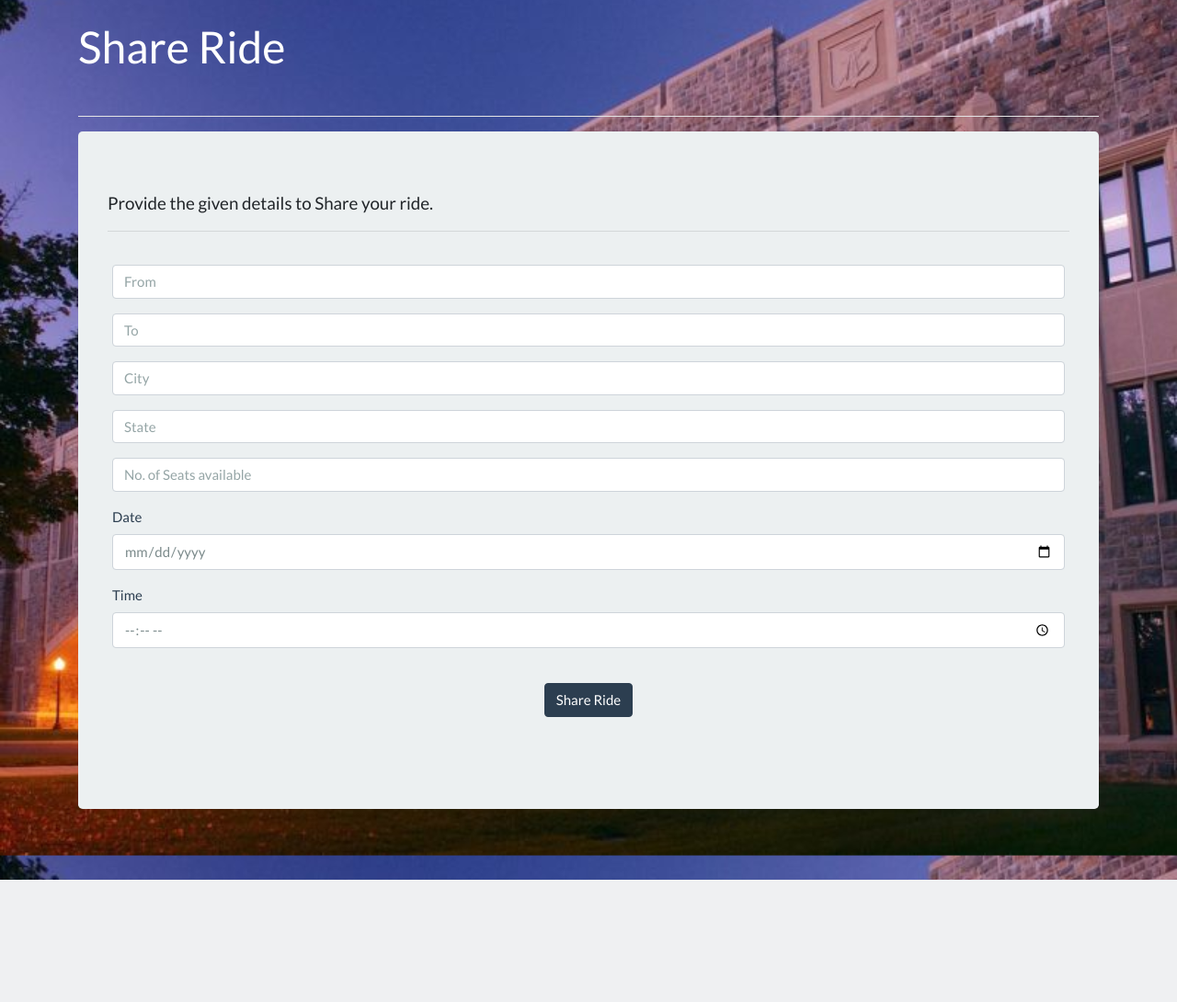
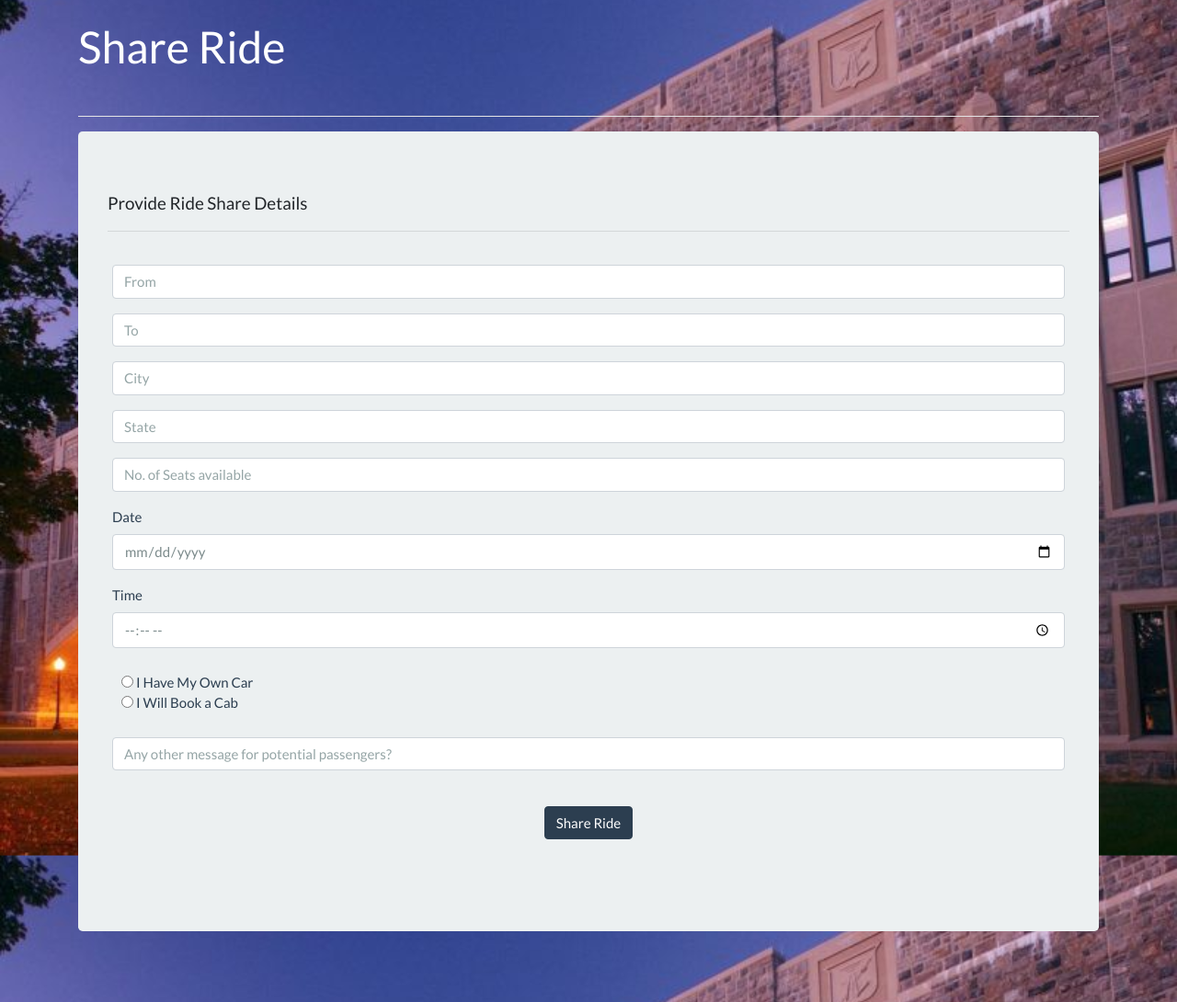
Before and after one commit to nirnejak/RideShare, a Flask app: template app/templates/shareRide.html in a window 1280 px wide. Shown: the part 71-1161 px from the top of the page at 92% size. Before the commit the page ends 1028 px from the top, so only its background shows below. Run offline with Flask 2, Linux system fonts and the light colour scheme; the template is opened without the code that fills it, so the values that code supplies are empty; some libraries are stand-ins or nearby versions.

Commit message:
Added the carstatus field in the ride req and the nearby rides

```diff
--- a/app/app.py
+++ b/app/app.py
@@ -42,7 +42,7 @@ print(f'Port: {os.environ.get("POSTGRES_PORT")}', file=sys.stderr)
 print('')
 
 startup_duration = 0
-timeout_s = 5
+timeout_s = 30
 start_time = time.time()
 last_exception = None
 conn = None
@@ -244,7 +244,7 @@ def nearbyRides():
 	try:
 		# Add User into Database
 		# query_original = "SELECT * FROM Ride r, users u WHERE r.rideDate = DATE(NOW()) AND r.city = %s AND r.rideStatus = %s AND r.creatorUserId = u.userId",(session['city'],"PENDING")
-		query = "SELECT ridetime, fromlocation, tolocation, r.city, r.state, fname, lname, gender, seats, contactno, rideid  FROM users u, ride r where u.userid=r.creatoruserid and r.ridestatus='PENDING'"
+		query = "SELECT ridetime, fromlocation, tolocation, r.city, r.state, fname, lname, gender, seats, contactno, rideid, carstatus, message FROM users u, ride r where u.userid=r.creatoruserid and r.ridestatus='PENDING'"
 		cur.execute(query)
 	except:
 		conn.rollback()
@@ -431,13 +431,15 @@ def shareRide():
 		seats = request.form['seats']
 		city = request.form['city']
 		state = request.form['state']
+		carStatus = request.form['carState']
+		message = request.form['message']
 
 		# Create cursor
 		cur = conn.cursor()
 
 		try:
 			# Add Ride into the Database
-			cur.execute("INSERT INTO Ride(creatorUserId, rideDate, rideTime, fromLocation, toLocation, seats, city, state) VALUES (%s,%s, %s, %s, %s, %s, %s,%s)", (session['userId'], rideDate, rideTime, fromLocation, toLocation, seats, city, state))
+			cur.execute("INSERT INTO Ride(creatorUserId, rideDate, rideTime, fromLocation, toLocation, seats, city, state,carStatus,message) VALUES (%s,%s, %s, %s, %s, %s, %s,%s,%s,%s)", (session['userId'], rideDate, rideTime, fromLocation, toLocation, seats, city, state,carStatus,message))
 		except:
 			conn.rollback()
 			flash('Something went wrong','danger')
--- a/app/templates/nearbyRides.html
+++ b/app/templates/nearbyRides.html
@@ -31,6 +31,10 @@
 								<b>Seats Available :</b> {{ ride[8] }}
 								<br>
 								<b>Contact No :</b> {{ ride[9] }}
+								<br>
+								<b>Car Status :</b> {{ ride[11] }}
+								<br>
+								<b>Message :</b> {{ ride[12] }}
 							</p>
 							<form action="" method="POST" class="text-center">
 								<input type="hidden" value="{{ ride[10] }}" name="rideId">
--- a/app/templates/shareRide.html
+++ b/app/templates/shareRide.html
@@ -6,7 +6,7 @@
 	<hr color="white">
 	<div class="jumbotron animated fadeInUp">
 		<p class="lead">
-			Provide the given details to Share your ride.
+			Provide Ride Share Details
 		</p>
 		<hr>
 		<div class="row">
@@ -35,6 +35,13 @@
 						<label for="time">Time</label>
 						<input type="time" id="time" name="rideTime" placeholder="Date and Time" class="form-control" required>
 					</div>
+					<div class="form-group" style="padding: 10px;">
+						<input type="radio" name="carState" id="option1" value="Will drive own car"> I Have My Own Car </input><br>
+						<input type="radio" name="carState" id="option2" value="Will book a cab"> I Will Book a Cab </input><br>
+					</div>
+					<div class="form-group">
+						<input type="text" name="message" placeholder="Any other message for potential passengers?" class="form-control" >
+					</div>
 					<br>
 					<p class="text-center">
 						<button type="submit" class="btn btn-primary">Share Ride</button>
--- a/database/ridesharedb.sql
+++ b/database/ridesharedb.sql
@@ -29,7 +29,9 @@ CREATE TABLE Ride(
 	toLocation VARCHAR(100),
 	seats INT,
 	city VARCHAR(100),
-	state VARCHAR(100)
+	state VARCHAR(100),
+	carStatus VARCHAR(256),
+	message VARCHAR(256)
 );
 
 
```
